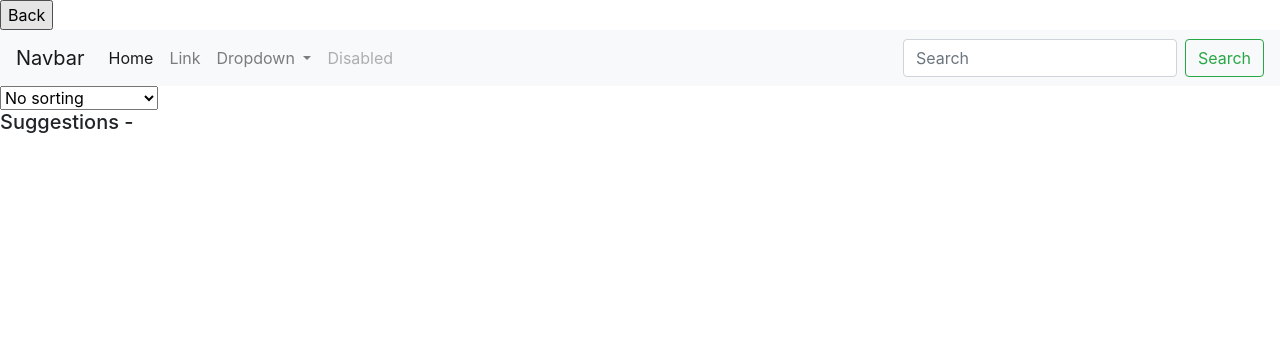
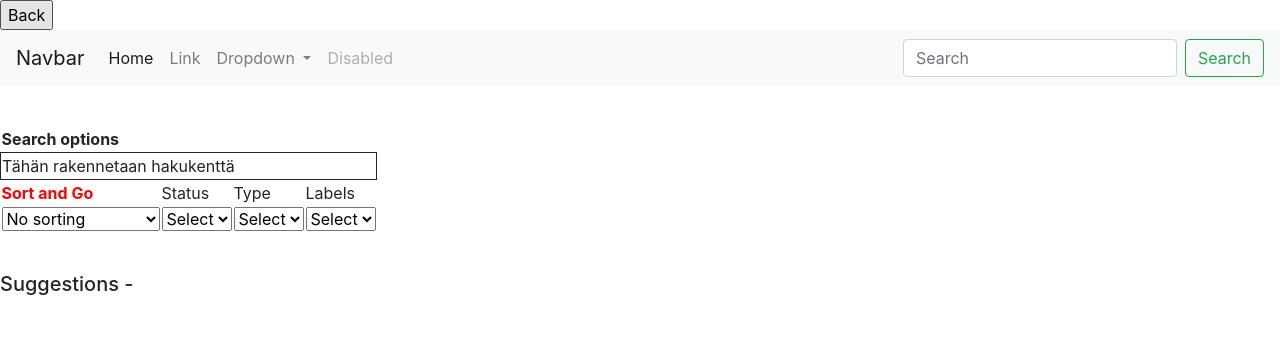
Before and after one commit to miguelahonen/new-suggestion-system-front, a Flask app: template templates/index.html in a window 1280 px wide. Shown: the top 346 px of the page. Run offline with Flask 2, Linux system fonts and the light colour scheme; the template is opened without the code that fills it, so the values that code supplies are empty; some libraries are stand-ins or nearby versions.

Commit message:
Hakufiltterin toimintojan koodaus aloitettu

```diff
--- a/templates/index.html
+++ b/templates/index.html
@@ -4,9 +4,35 @@
 <!--
     <h3>Testing from the index</h3>
 -->
-
-
+<div>
+  <p>&nbsp;</p>
+</div>
 <form name="SelectTheSorting">
+  <table>
+  <thead>
+    <tr>
+      <th colspan="4">Search options</th>
+    </tr>
+  </thead>
+  <tbody>
+    <tr>
+      <td colspan="4" style="border-style: solid; border-width:1px;">Tähän rakennetaan hakukenttä</td>
+    </tr>
+    <tr>
+      <td><b><font style="color:red;">Sort and Go</font</b></td>
+      <td>Status</td>
+      <td>Type</td>
+      <td>Labels</td>
+    </tr>
+    <tr>
+      <td>
+        <!-- original starts -->
+        <!-- // http://localhost:8080/suggestions/?filters=status:received|type:new|tags:slm musiikki&search=sovit&sort=CREATED_ASC
+        // http://localhost:8080/suggestions/?filters=status%3Areceived%7Ctype%3Anew%7Ctags%3Aslm%08musiikki&search=sovit&sort=CREATED_ASC
+        // : 	%3A
+        // |  %7C
+        // backspace %08 -->
+        <!-- status -->
         <select name="links" id="links">
           <option value="nothing" selected="selected">No sorting</option>
           <option value="http://localhost:5000/suggestionlisting/DEFAULT">Default</option>
@@ -15,19 +41,105 @@
           <option value="http://localhost:5000/suggestionlisting/CREATED_DESC">Newest first</option>
           <option value="http://localhost:5000/suggestionlisting/CREATED_ASC">Oldest first</option>
         </select>
+        <!-- original ends -->
+      </td>
+      <td>
+        <!-- status -->
+        <select name="shouldThisBeUsed" id="shouldThisBeUsed">
+          <option value="" selected="selected">Select</option>
+          <!-- <option value="">Select</option> -->
+          <option value="a:ABC|">ABC</option>
+          <option value="a:BCD|">BCD</option>
+          <option value="a:CDE|">CDE</option>
+          <option value="a:DEF|">DEF</option>
+          <option value="a:EFG|">EFG</option>
+          <option value="a:FGH|">FGH</option>
+        </select>
+      </td>
+      <td>
+        <!-- labels -->
+        <select name="selectThisNext" id="selectThisNext">
+          <option value="" selected="selected">Select</option>
+          <!-- <option value="">Select</option> -->
+          <option value="b:123">123</option>
+          <option value="b:234">234</option>
+          <option value="b:345">345</option>
+          <option value="b:456">456</option>
+          <option value="b:567">567</option>
+        </select>
+      </td>
+      <td>
+        <select name="selectThisAfter" id="selectThisAfter">
+          <option value="" selected="selected">Select</option>
+          <!-- <option value="">Select</option> -->
+          <option value="c:*">*</option>
+          <option value="c:**">**</option>
+          <option value="c:***">***</option>
+          <option value="c:****">****</option>
+          <option value="c:*****">*****</option>
+        </select>
+      </td>
+    </tr>
+  </tbody>
+  </table>
 </form>
 
+
 <script type="text/javascript">
+// http://localhost:8080/suggestions/?filters=status:received|type:new|tags:slm musiikki&search=sovit&sort=CREATED_ASC
+// http://localhost:8080/suggestions/?filters=status%3Areceived%7Ctype%3Anew%7Ctags%3Aslm%08musiikki&search=sovit&sort=CREATED_ASC
+// : 	%3A
+// |  %7C
+// backspace %08
+
+  // Testing
+
+  // status
+  let baseLink = 'somethinInTheBottom';
+  var testing1 = document.getElementById('shouldThisBeUsed');
+  testing1.onchange = function() {
+    var fromThisBox = this.options[this.selectedIndex];
+    baseLink = baseLink.includes('a:') ? `${baseLink.replace(/a:.*|/, fromThisBox.value)}` : `${baseLink}${fromThisBox.value}`;
+    alert(baseLink);
+    // Seuraavaa ei saa poistaa:
+    // baseLink = `${baseLink}${fromThisBox.value}`;
+    alert(this.options.length);
+    // alert(this.options[this.selectedIndex].value[0,3]);
+    alert(this.options[this.selectedIndex].value);
+    alert(this.options[0].value);
+    alert(baseLink);
+  }
+  var testing2 = document.getElementById('selectThisNext');
+  testing2.onchange = function() {
+    var fromThisBox = this.options[this.selectedIndex];
+    baseLink = `${baseLink}${fromThisBox.value}`;
+    alert(baseLink);
+  }
+  var testing3 = document.getElementById('selectThisAfter');
+  testing3.onchange = function() {
+    var fromThisBox = this.options[this.selectedIndex];
+    baseLink = `${baseLink}${fromThisBox.value}`;
+    alert(baseLink);
+  }
+
+
+  // testing ends
+
   var urlMenu = document.getElementById('links');
   console.log(urlMenu)
   urlMenu.onchange = function() {
     var userOption = this.options[this.selectedIndex];
+    console.log("Käyttäjän valinta")
+    console.log(userOption.value);
     if (userOption.value != "nothing") {
         window.open(userOption.value);
     }
   }
 </script>
 
+<div>
+  <p>&nbsp;</p>
+</div>
 <h5>Suggestions -
   {% if sortingAtThePage %}
     {{sortingAtThePage}}
```
Lines whose indentation alone changed are shown as unchanged.
